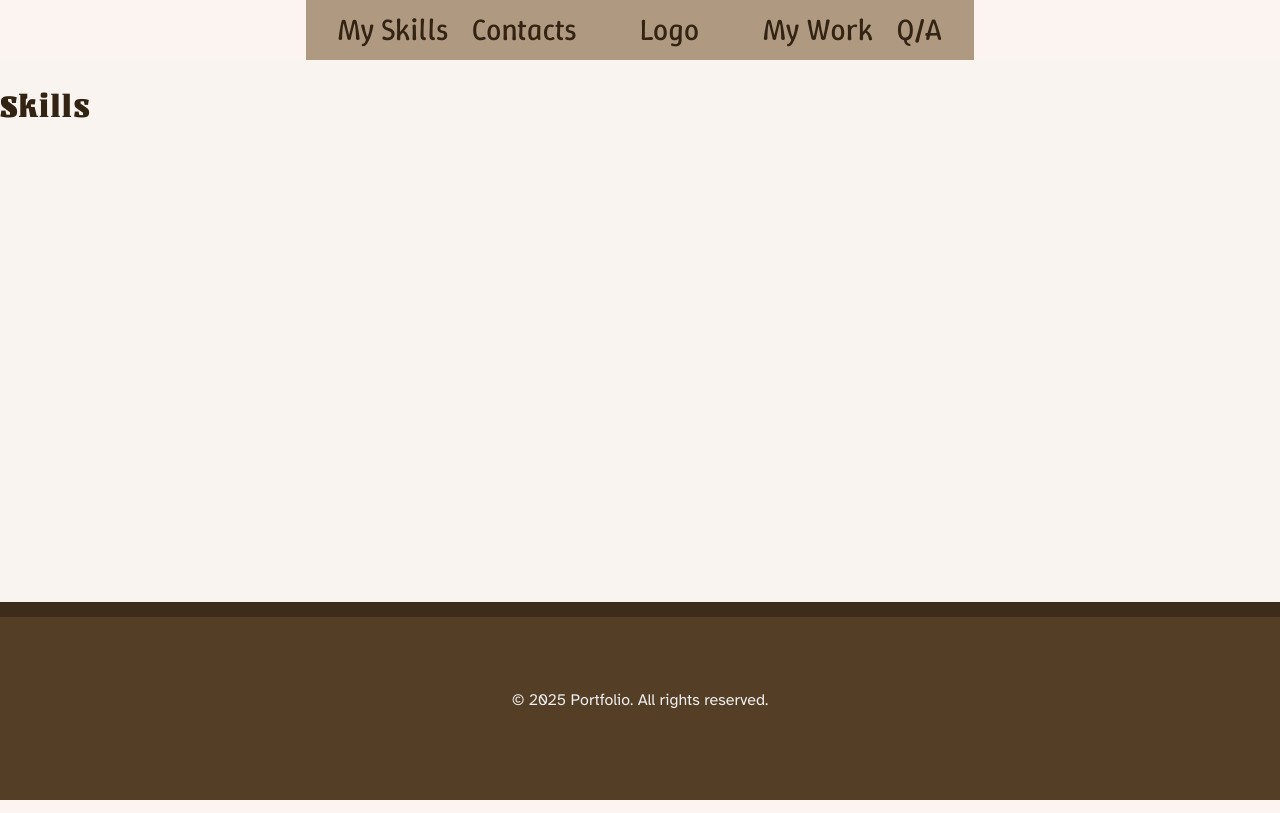
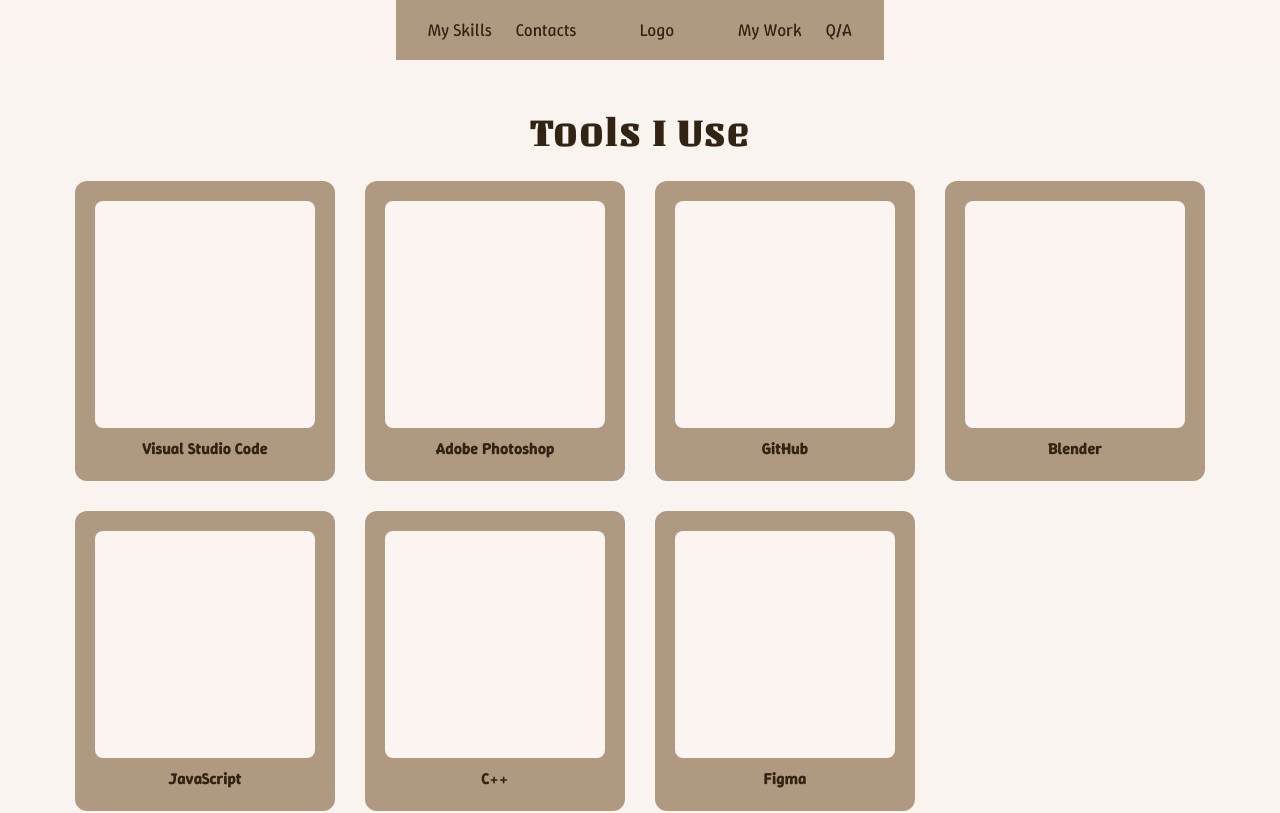
Before and after one commit to Amanda-Andrite/Portfolio, a SvelteKit app: page /skills in a window 1280 px wide. Shown: the top 813 px of the page. Built offline with nearby package versions, Linux system fonts and the light colour scheme.

Commit message:
Started 'My Skills Page', added cards & tools

```diff
--- a/src/lib/Header.svelte
+++ b/src/lib/Header.svelte
@@ -51,7 +51,7 @@
 		text-decoration: none;
 		color: var(--text-primary);
 		font-family: var(--font-button);
-		font-size: 1.9rem;
+		font-size: 1.1rem;
 	}
 
 	@media (max-width: 768px) {
--- a/src/routes/skills/+page.svelte
+++ b/src/routes/skills/+page.svelte
@@ -1 +1,91 @@
-<h1>Skills</h1>
+<script>
+	//data for skills page
+	const skills = [
+		'Visual Studio Code',
+		'Adobe Photoshop',
+		'GitHub',
+		'Blender',
+		'JavaScript',
+		'C++',
+		'Figma'
+	];
+</script>
+
+<section class="skills">
+	<h2>Tools I Use</h2>
+	<div class="grid">
+		{#each skills as skill}
+			<div class="card" role="button" tabindex="0">
+				<div class="image-box"></div>
+				<div class="name">{skill}</div>
+			</div>
+		{/each}
+	</div>
+
+	<div class="primary-divider"></div>
+	<div class="secondary-divider"></div>
+</section>
+
+<style>
+	.skills {
+		padding: var(--space-sm);
+		text-align: center;
+		padding-bottom: var(--space-lg);
+	}
+
+	h2 {
+		font-size: 2.5rem;
+		margin-bottom: var(--space-md);
+		font-family: var(--font-heading);
+		color: var(--text-primary);
+	}
+
+	.grid {
+		display: grid;
+		grid-template-columns: repeat(4, 260px);
+		gap: var(--gap-lg);
+		justify-content: center;
+		margin-bottom: var(--space-lg);
+	}
+
+	.card {
+		position: relative;
+		background: var(--background-secondary);
+		padding: var(--card-padding);
+		border-radius: var(--card-radius);
+		width: 260px;
+		height: 300px;
+		display: flex;
+		flex-direction: column;
+		align-items: center;
+		justify-content: space-between;
+	}
+
+	.image-box {
+		width: 100%;
+		height: 230px;
+		background: var(--background-primary);
+		border-radius: var(--radius-md);
+	}
+
+	.name {
+		font-family: var(--font-button);
+		color: var(--text-primary);
+		font-weight: bold;
+		text-align: center;
+		font-size: var(--font-md);
+		margin-top: var(--space-sm);
+	}
+
+	.primary-divider {
+		height: 30px;
+		background-color: var(--background-tertiary);
+		margin: 0;
+	}
+
+	.secondary-divider {
+		height: 300px;
+		background-color: var(--background-secondary);
+		margin: 0;
+	}
+</style>
```
